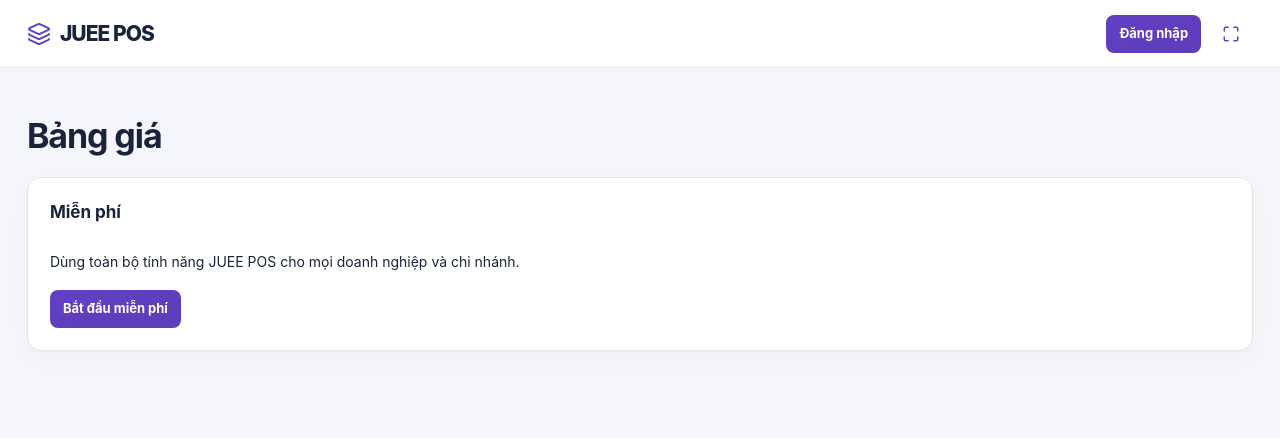
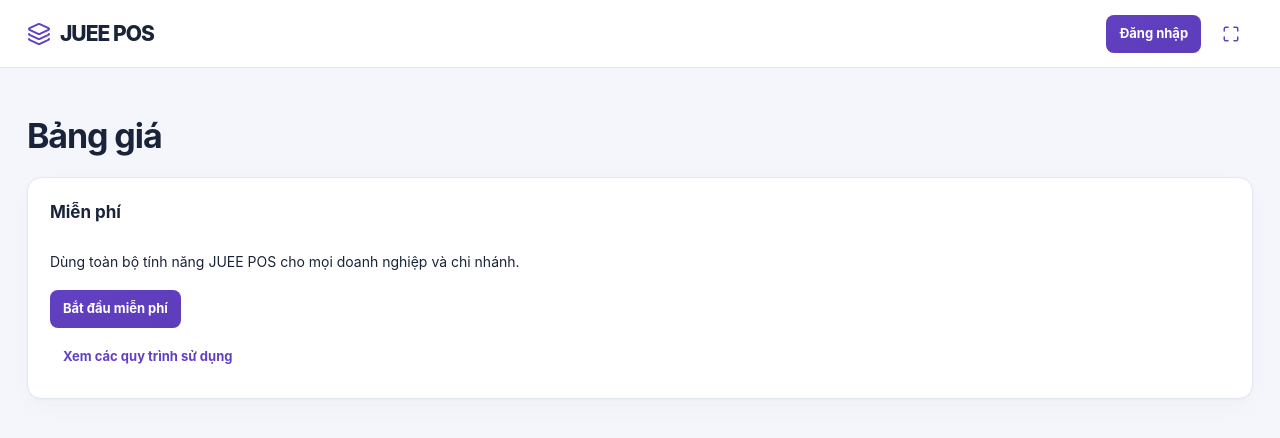
Before and after one commit to dvduy25/juee.pos, a Next.js app in the folder frontend/: page /pricing in a window 1280 px wide. Shown: the top 438 px of the page. Built offline with nearby package versions, Linux system fonts and the light colour scheme.

Commit message:
Link pricing to the illustrated workflows

```diff
--- a/frontend/src/app/(public)/pricing/page.tsx
+++ b/frontend/src/app/(public)/pricing/page.tsx
@@ -11,6 +11,7 @@ export default function Pricing() {
         <h2>Miễn phí</h2>
         <p>Dùng toàn bộ tính năng JUEE POS cho mọi doanh nghiệp và chi nhánh.</p>
         <Link className="button" href="/register">Bắt đầu miễn phí</Link>
+        <a className="plain justify-self-start" href="/#quy-trinh">Xem các quy trình sử dụng</a>
       </section></div>
     </main>
   </div>;
```
